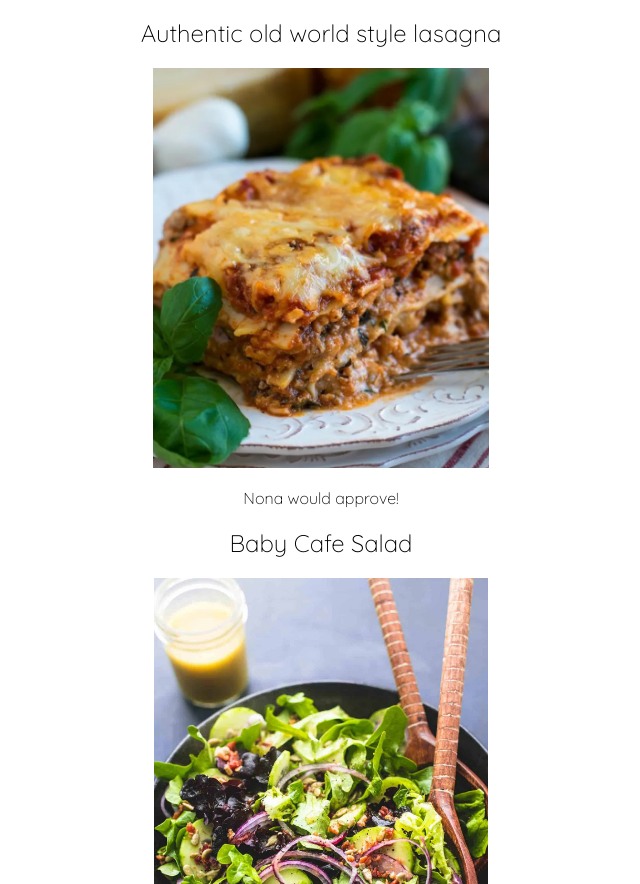
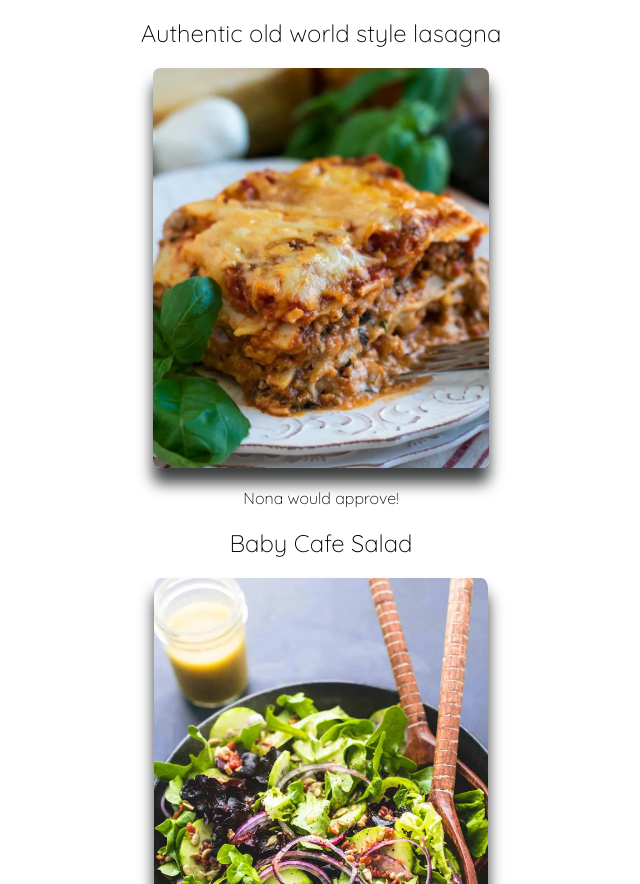
Before and after one commit to chi-inkris/odin-recipes, a plain HTML site: page index.html in a window 1280 px wide. Shown: the part 288-1172 px from the top of the page, without its empty margins (319-959 px from the left). Drawn offline with Linux system fonts and the light colour scheme.

Commit message:
add shadows to recipes photos

```diff
--- a/index.html
+++ b/index.html
@@ -16,21 +16,22 @@
 
     <div class="intro">
         <h1>Recipes</h1>
+
             <div class="item">
                 <h2>Authentic old world style lasagna</h2>
-                <a href="recipes/lasagna.html"><img src="links and images/Lasagna.jpg" height='400px'><a>
+                <a href="recipes/lasagna.html"><img src="links and images/Lasagna.jpg" height='400px' class="photo-shadow"><a>
                 <p>Nona would approve!</p>
             </div>
 
             <div class="item">
                 <h2>Baby Cafe Salad</h2>
-                <a href="recipes/baby-cafe-salad.html"><img src="links and images/baby-cafe-salad.jpeg" height='500px'></a>
+                <a href="recipes/baby-cafe-salad.html"><img src="links and images/baby-cafe-salad.jpeg" height='500px' class="photo-shadow"></a>
                 <p>A scrumptious filling vegan salad with an Asian dressing!</p>
             </div>
 
             <div class="item">
                 <h2>Copycat Sprinkles Red Velvet Cupcakes</h2>
-                <a href="recipes/Red-velvet-cupcakes.html"><img src="links and images/Red-Velvet-Cupcakes.jpeg" height='350px'></a>
+                <a href="recipes/Red-velvet-cupcakes.html"><img src="links and images/Red-Velvet-Cupcakes.jpeg" height='350px' class="photo-shadow"></a>
                 <p>With the classic cream cheese frosting!</p>
             </div>
     </div>
--- a/styles.css
+++ b/styles.css
@@ -8,13 +8,6 @@ html{
 h1,h2,h3,h4,h5,h6{
     font-weight: 300;
 
-}
-
-.item img:hover{
-    transform: scale(1.05);
-    transition: all ease ;
-    border-radius: 15px;
-    box-shadow: 0 0 5px rgb(136, 219, 140);
 }
 
 .intro {
@@ -39,3 +32,8 @@ h1,h2,h3,h4,h5,h6{
     border-radius: 15px;
     box-shadow: 0 0 5px rgb(136, 219, 140);
 }
+
+.photo-shadow{
+        box-shadow: 0 15px 15px 0 rgb(59, 61, 61);
+        border-radius: 2%;
+}
```
